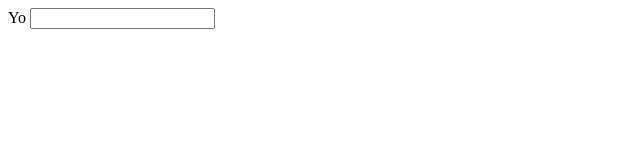
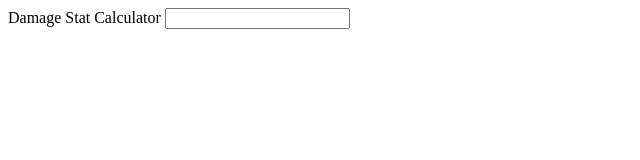
Before and after one commit to Johnthesuper117/damage-stat-calculator, a plain HTML site: page index.html in a window 1280 px wide. Shown: the whole page, without its empty margins (0-640 px from the left). Drawn offline with Linux system fonts and the light colour scheme.

Commit message:
Update index.html

```diff
--- a/index.html
+++ b/index.html
@@ -1,6 +1,9 @@
 <html>
   <head>
-    Yo
+    Damage Stat Calculator
+    <b>
+
+    </b>
   </head>
   <body>
     <input>
```
